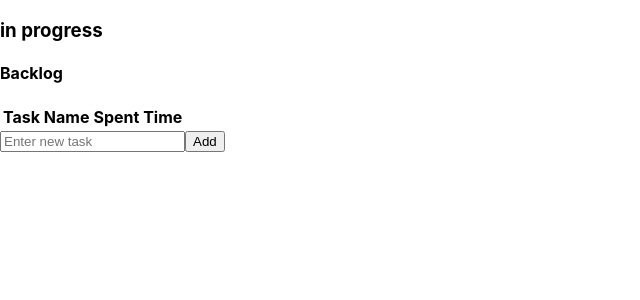
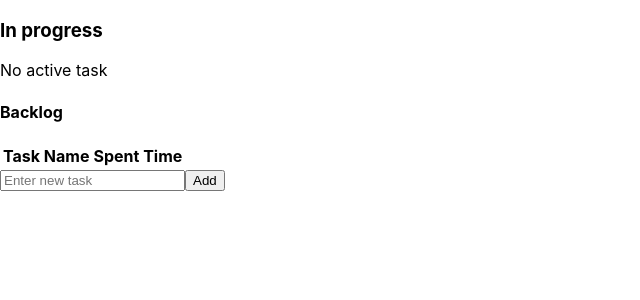
Before and after one commit to dmytrochupryna1/to-do, a React (Create React App) app: page / in a window 1280 px wide. Shown: the top 300 px of the page, without its empty margins (0-640 px from the left). Built offline with nearby package versions, Linux system fonts and the light colour scheme.

Commit message:
added Timer and pause functionality

```diff
--- a/src/App.js
+++ b/src/App.js
@@ -1,6 +1,6 @@
-import React, {useState} from 'react';
+import React, { useState, useEffect } from 'react';
 
-const NewTask = ({handleChange, addTask }) => {
+const NewTask = ({ handleChange, addTask }) => {
   return (
     <>
       <input
@@ -8,19 +8,26 @@ const NewTask = ({handleChange, addTask }) => {
         placeholder="Enter new task"
         onChange={handleChange}
       />
-    <button
-      onClick={addTask}
-    >Add</button>
+      <button onClick={addTask}>Add</button>
     </>
   );
-}
+};
 
-const Backlog = ({ backlog }) => {
+const formatTime = (timeInSeconds) => {
+  const hours = Math.floor(timeInSeconds / 3600);
+  const minutes = Math.floor((timeInSeconds % 3600) / 60);
+  const seconds = timeInSeconds % 60;
 
-  const handleButtonClick = (task) => {
-    console.log(`Clicked on ${task}`)
-  }
+  return [
+    hours ? `${hours} hr${hours > 1 ? 's' : ''}` : null,
+    minutes ? `${minutes} min${minutes > 1 ? 's' : ''}` : null,
+    seconds ? `${seconds} sec${seconds > 1 ? 's' : ''}` : null,
+  ]
+    .filter((part) => part !== null)
+    .join(' ');
+};
 
+const Backlog = ({ backlog, moveToActive }) => {
   return (
     <div>
       <h4>Backlog</h4>
@@ -35,9 +42,9 @@ const Backlog = ({ backlog }) => {
           {backlog.map((task, index) => (
             <tr key={index}>
               <td>
-              <button onClick={() => handleButtonClick(task)}>{task}</button>
+                <button onClick={() => moveToActive(task)}>{task.name}</button>
               </td>
-              <td></td>
+              <td>{formatTime(task.spentTime)}</td>
             </tr>
           ))}
         </tbody>
@@ -46,46 +53,80 @@ const Backlog = ({ backlog }) => {
   );
 };
 
-const Active = () => {
+const Active = ({ activeTask, pauseTask }) => {
+  const [timer, setTimer] = useState(activeTask ? activeTask.spentTime : 0);
+
+  useEffect(() => {
+    if (activeTask) {
+      setTimer(activeTask.spentTime);
+      const interval = setInterval(() => {
+        setTimer((prevTimer) => prevTimer + 1);
+      }, 1000);
+      return () => clearInterval(interval);
+    }
+  }, [activeTask]);
 
   return (
     <>
-    <h3>in progress</h3>
+      <h3>In progress</h3>
+      {activeTask ? (
+        <>
+          <div>
+            {activeTask.name} - {formatTime(timer)}
+          </div>
+          <button onClick={() => pauseTask(timer)}>Pause</button>
         </>
-  )
-}
-
-
+      ) : (
+        <div>No active task</div>
+      )}
+    </>
+  );
+};
 
 
 function App() {
-
   // VARIABLES
   // ------------------------------------------
   const [newTask, setNewTask] = useState('');
   const [backlog, setBacklog] = useState([]);
-
+  const [activeTask, setActiveTask] = useState(null);
 
   // FUNCTIONS
   // ------------------------------------------
   const handleChange = (event) => {
     setNewTask(event.target.value);
-  }
+  };
 
   const addTask = () => {
     if (newTask.trim() !== '') {
-      setBacklog([...backlog, newTask]);
+      setBacklog([...backlog, { name: newTask, spentTime: 0 }]);
       setNewTask('');
     }
-  }
+  };
+
+  const moveToActive = (task) => {
+    setActiveTask(task);
+    setBacklog(backlog.filter((t) => t !== task));
+  };
+
+  const pauseTask = (timer) => {
+    setActiveTask(null);
+    setBacklog([
+      ...backlog,
+      {
+        name: activeTask.name,
+        spentTime: timer,
+      },
+    ]);
+  };
 
   return (
     <>
-    <Active />
-    <Backlog backlog={backlog}/>
-    <NewTask handleChange={handleChange} addTask={addTask}/>
+      <Active activeTask={activeTask} pauseTask={pauseTask} />
+      <Backlog backlog={backlog} moveToActive={moveToActive} />
+      <NewTask handleChange={handleChange} addTask={addTask} />
     </>
   );
 }
 
-export default App;
+export default App
```
Lines whose indentation alone changed are shown as unchanged.
